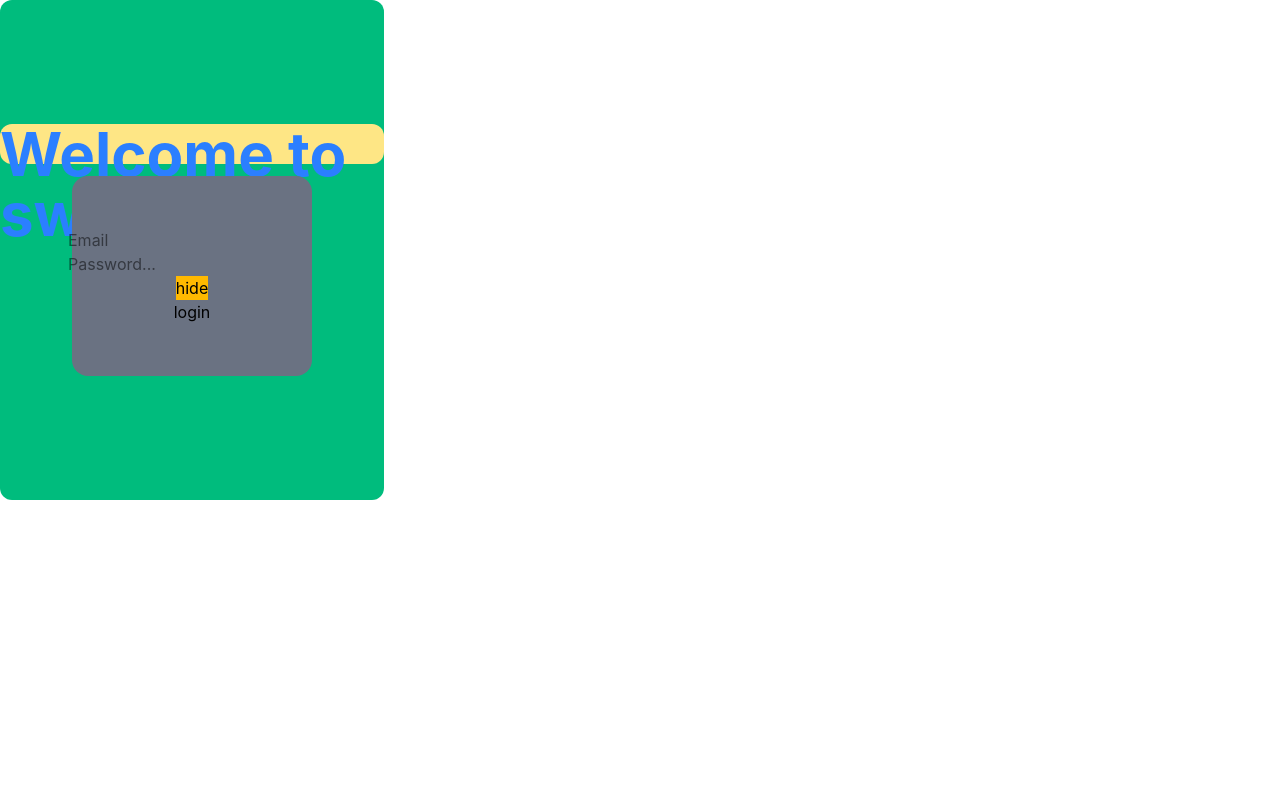
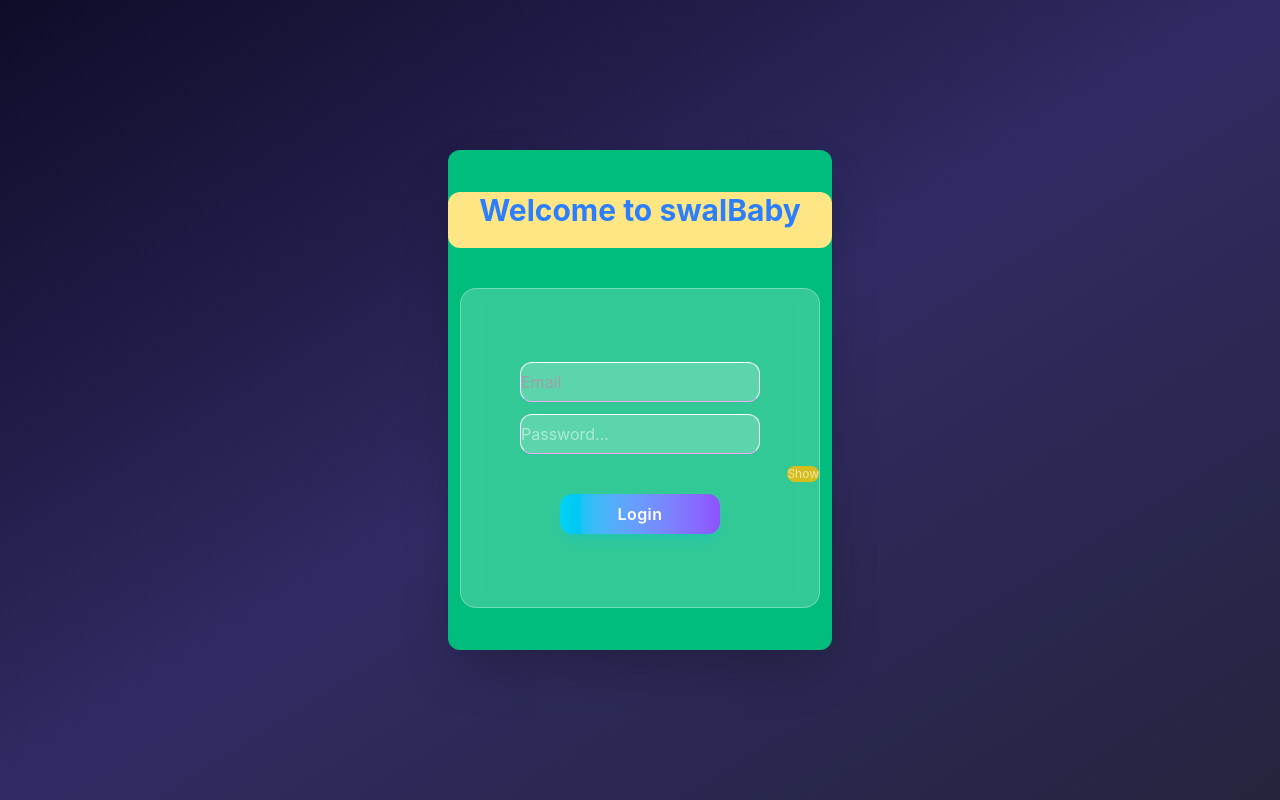
Before and after one commit to sudarshankhatri3/FullStack, a React app in the folder frontend/: page /login in a window 1280 px wide. Built offline with nearby package versions, Linux system fonts and the light colour scheme; the HTML template or start-up script is replaced by a standard one.

Commit message:
make login page

```diff
--- a/frontend/src/pages/login.jsx
+++ b/frontend/src/pages/login.jsx
@@ -26,7 +26,7 @@ export default function LoginPage() {
 
   return (
     <>
-      <div className="bg-emerald-500 min-h-[500px] w-60 flex flex-col justify-center items-center gap-3 sm:w-72 md:w-80 lg:w-96 flex-wrap rounded-xl">
+      {/* <div className="bg-emerald-500 min-h-[500px] w-60 flex flex-col justify-center items-center gap-3 sm:w-72 md:w-80 lg:w-96 flex-wrap rounded-xl">
         <div className="font-bold text-3xl  bg-amber-200 rounded-xl sm:text-3xl md:text-5xl lg:text-6xl  bg-amber-200 rounded-xl">
           <h3 className="text-blue-500 hover:bg-emerald-200 rounded-xl ">
             Welcome to swalBaby
@@ -71,6 +71,59 @@ export default function LoginPage() {
             login
           </button>
         </form>
+      </div> */}
+      <div className="min-h-screen  bg-gradient-to-br from-[#0f0c29] via-[#302b63] to-[#24243e] flex items-center justify-center p-4">
+        <div className="bg-emerald-500 min-h-[500px] w-full max-w-[240px] sm:max-w-[288px] md:max-w-[320px] lg:max-w-[384px] flex flex-col justify-center items-center gap-10 rounded-xl px-4 py-8 shadow-2xl mx-auto">
+
+          <div className="bg-amber-200 w-full min-h-14  rounded-xl px-4 py-2 font-bold text-3xl sm:text-xl md:text-xl lg:text-3xl text-center">
+            <h3 className="text-blue-500 hover:bg-emerald-200 self-center rounded-xl px-2 py-1 transition-colors duration-200">
+              Welcome to swalBaby
+            </h3>
+          </div>
+
+
+          <form className="bg-white/20   w-90 min-h-80 backdrop-blur-md border border-white/30 mt-5 p-5 rounded-2xl focus:text-blue-800 flex flex-col justify-center items-center gap-3">
+            <input
+              type="email"
+              value={loginData.email}
+              onChange={(e) =>
+                setLoginData({ ...loginData, email: e.target.value })
+              }
+              placeholder="Email"
+              className="w-60 min-h-10  px-4 py-3 rounded-xl bg-white/20 border border-b-fuchsia-300 text-white placeholder-zinc-400 text-sm md:text-base outline-none focus:border-cyan-400 focus:ring-2 focus:ring-cyan-400/30 transition-all duration-200"
+            />
+
+
+            {/* Password Input */}
+            <input
+              type={showPassword ? "text" : "password"}
+              value={loginData.password}
+              onChange={(e) =>
+                setLoginData({ ...loginData, password: e.target.value })
+              }
+              placeholder="Password..."
+              className="w-60 min-h-10 px-4 py-3 rounded-xl bg-white/20 border border-b-fuchsia-300 text-white placeholder-white/50 text-sm md:text-base outline-none focus:border-cyan-400 focus:ring-2 focus:ring-cyan-400/30 transition-all duration-200"
+            />
+
+            {/* Show/Hide Password */}
+            <button
+              type="button"
+              onClick={() => setShowPassword(!showPassword)}
+              className="self-end text-xs text-white/60 hover:text-white bg-amber-400/80 hover:bg-amber-400 px-3 py-1 rounded-lg transition-all duration-200"
+            >
+              {showPassword ? "Hide" : "Show"}
+            </button>
+
+            {/* Login Button */}
+            <button
+              type="button"
+              onClick={loginUser}
+              className="w-40 min-h-10 py-3 mt-1 bg-gradient-to-r from-cyan-400 to-violet-500 hover:from-cyan-300 hover:to-violet-400 active:scale-95 text-white font-semibold rounded-xl text-sm md:text-base tracking-wide transition-all duration-200 shadow-lg shadow-cyan-500/25"
+            >
+              Login
+            </button>
+          </form>
+        </div>
       </div>
     </>
   );
```
